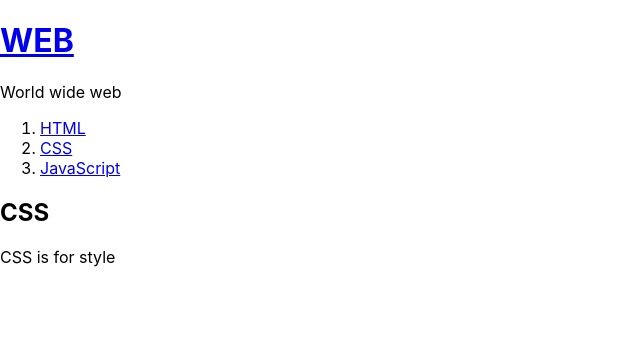
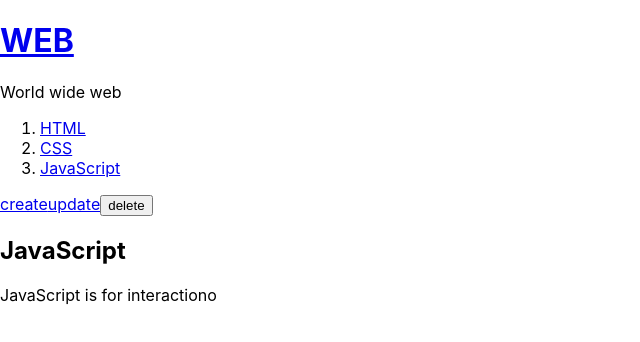
Before and after one commit to juchan-kim/react-sample, a React (Create React App) app: page / in a window 1280 px wide. Shown: the top 342 px of the page, without its empty margins (0-640 px from the left). Built offline with nearby package versions, Linux system fonts and the light colour scheme.

Commit message:
edit delete button

```diff
--- a/src/App.js
+++ b/src/App.js
@@ -20,12 +20,12 @@ class TOC extends Component {
     const list = [];
     let i = 0;
     while (i < this.props.data.length) {
-      const data = this.props.data[i];
+      let data = this.props.data[i];
       list.push(
       <li key={data.id}>
         <a href={data.id + '.html'} onClick={function(id, ev) {
           ev.preventDefault()
-          this.props.onSelect(id);
+          this.props.onSelected(id);
         }.bind(this, data.id)}>{data.title}
         </a>
       </li>
@@ -61,7 +61,7 @@ class App extends Component {
 
   state = {
     mode: 'read',
-    selected_content_id: 2,
+    selected_content_id: 3,
     contents: [
       {id: 1, title: 'HTML', desc: 'HTML is for information'},
       {id: 2, title: 'CSS', desc: 'CSS is for style'},
@@ -94,6 +94,24 @@ class App extends Component {
     }
   }
 
+  getControlComponent() {
+    return [
+      <a key="1" href='/create'>create</a>,
+      <a key="2" href='/update'>update</a>,
+      <input key="3" type="button" href="/delete" onClick={function(){
+        var newContents = this.state.contents.filter(function(el){
+          if(el.id !== this.state.selected_content_id) {
+            return el;
+          }
+          }.bind(this));
+       this.setState({
+        contents: newContents,
+        mode: 'welcome'
+       });
+      }.bind(this)} value="delete"></input>,
+    ];
+  }
+
   render() {
     let content = this.getSelectedContent();
     console.log(content);
@@ -104,12 +122,14 @@ class App extends Component {
           mode: 'welcome'
         })
       }.bind(this)} title="WEB" sub="World wide web"></Subject>
-      <TOC onSelect={function(id) {
+      <TOC onSelected={function(id) {
         this.setState({
           selected_content_id: id,
           mode: 'read'
       })
       }.bind(this)}  data={this.state.contents}></TOC>
+
+      {this.getControlComponent()}
       {this.getContentComponent()}
     </div>
   )
```
